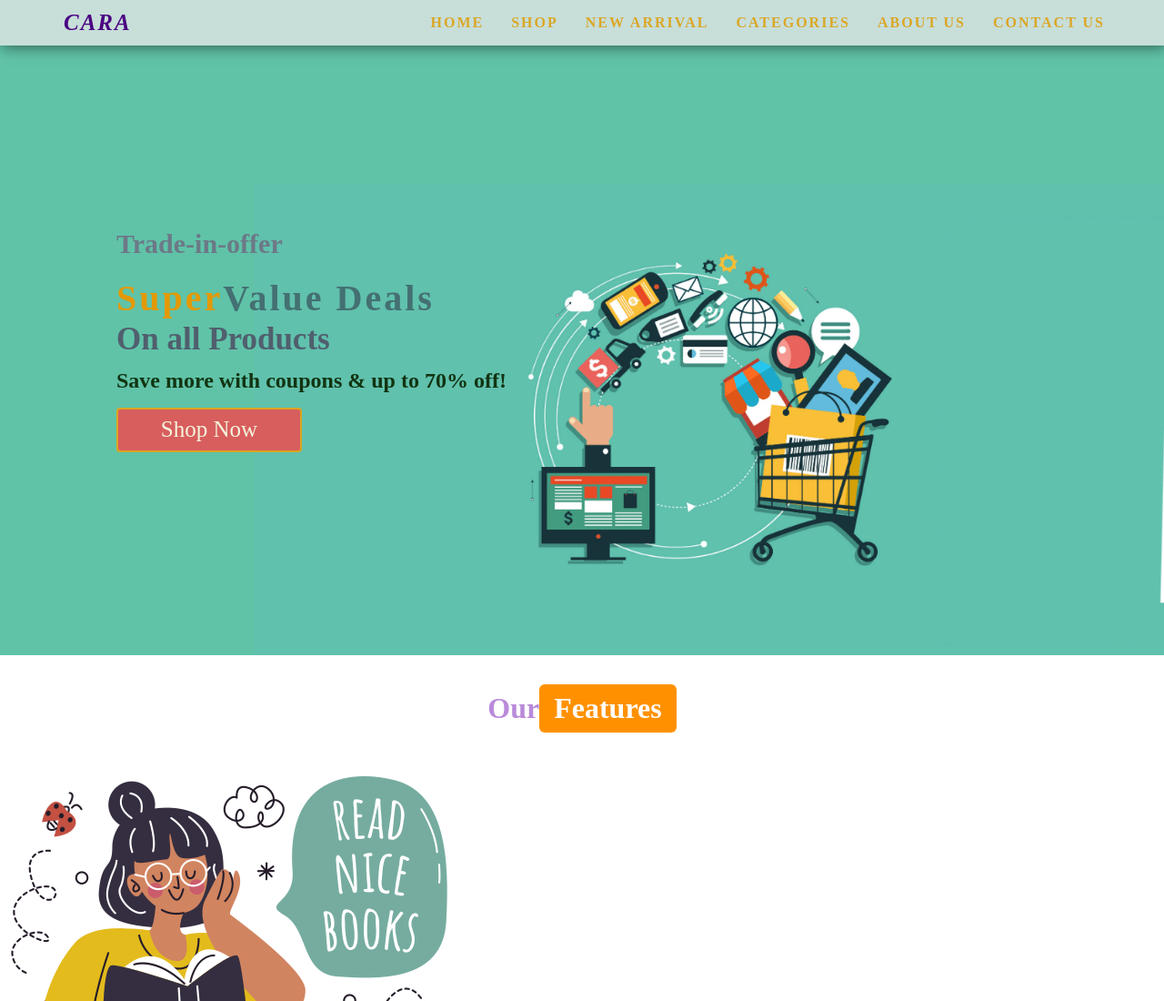
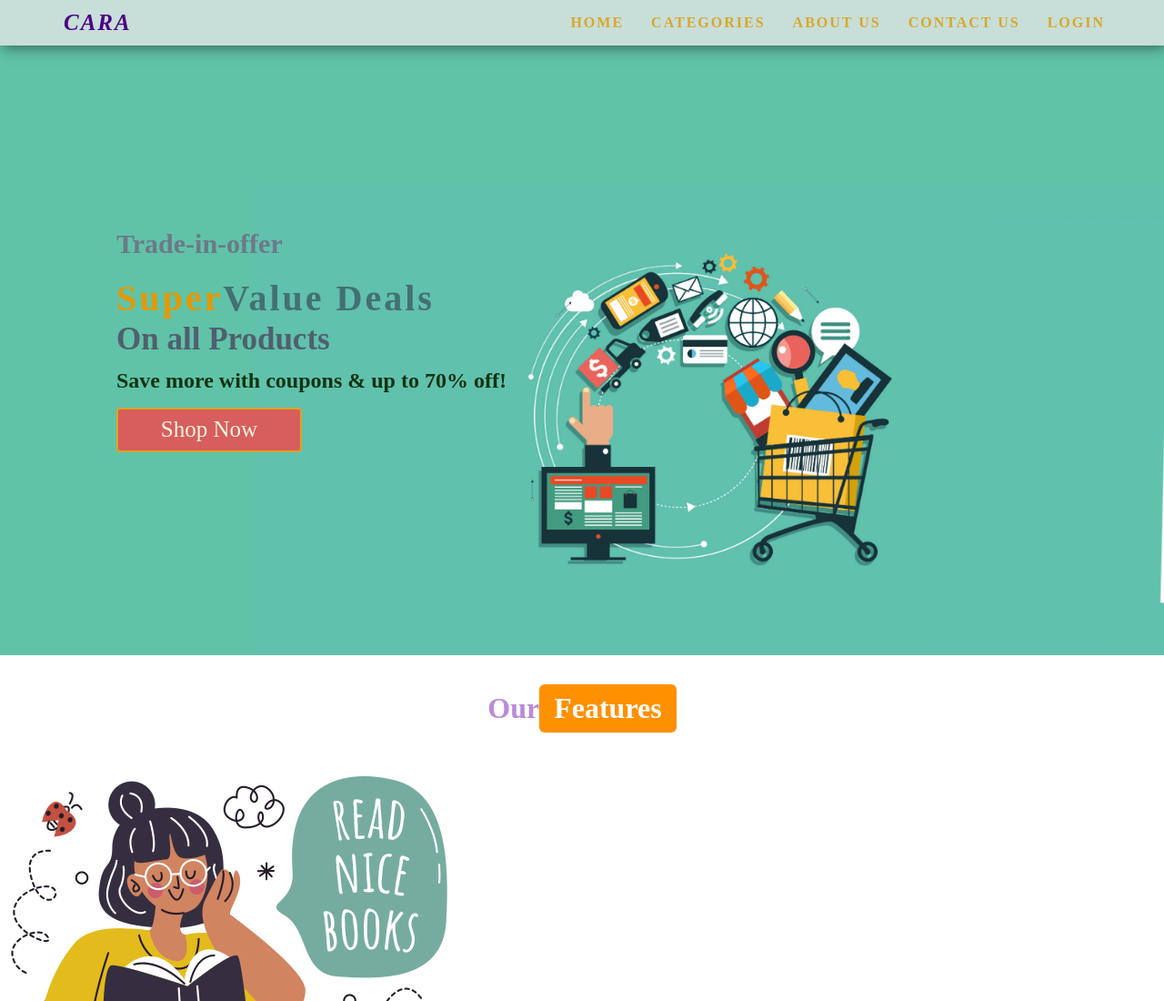
Before and after one commit to Shrushti110/icp-8.0-html-css-group-project-2, a plain HTML site: page index.html in a window 1280 px wide. Shown: the top 1100 px of the page at 91% size. Drawn offline with Linux system fonts and the light colour scheme.

Commit message:
changes modified in navbar

```diff
--- a/index.html
+++ b/index.html
@@ -12,11 +12,10 @@
            <a href="#" class="logo">CARA</a>
            <ul class="menu">
             <li><a href="#home" class="active">HOME</a></li>
-            <li><a href="#Shop">Shop</a></li>
-            <li><a href="#arrival">New Arrival</a></li>
-            <li><a href="#Blog">Categories</a></li>
+            <li><a href="#categories">Categories</a></li>
             <li><a href="#about">About Us</a></li>
             <li><a href="#contact">Contact Us</a></li>
+            <li><a href="#login">Login </a></li>
            </ul>
 
         </nav>
```
